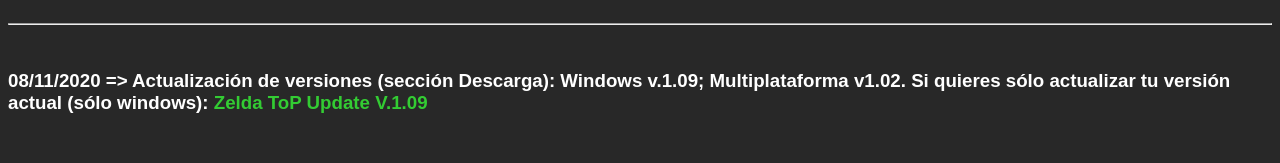
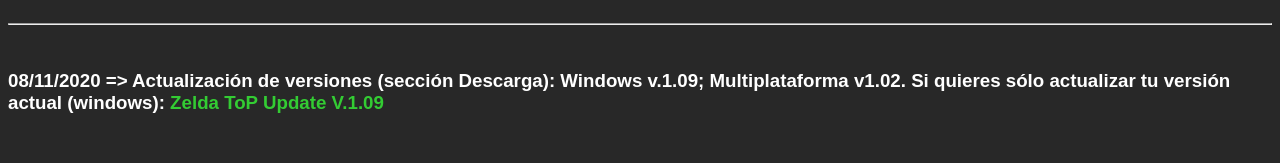
Before and after one commit to pzgames/Trident-of-Power, a plain HTML site: page index.html in a window 1280 px wide. Shown: the part 711-874 px from the top of the page. Drawn offline with Linux system fonts and the light colour scheme.

Commit message:
Update index.html

```diff
--- a/index.html
+++ b/index.html
@@ -110,7 +110,7 @@
 	         <p><img src="img/ficha5.png"></p>
 		 <hr>
 	         <br>
-                 <h3><font color=white>      08/11/2020 => Actualización de versiones (sección Descarga): Windows v.1.09; Multiplataforma v1.02. Si quieres sólo actualizar tu versión actual (sólo windows): </font><b><a href="https://drive.google.com/open?id=12ybler6Dh6p6u1ot6_dvaABP5jfXkmd0"><font color=#33cc33>Zelda ToP Update V.1.09</font></a></b><font color=white></font></h3>
+                 <h3><font color=white>      08/11/2020 => Actualización de versiones (sección Descarga): Windows v.1.09; Multiplataforma v1.02. Si quieres sólo actualizar tu versión actual (windows): </font><b><a href="https://drive.google.com/open?id=12ybler6Dh6p6u1ot6_dvaABP5jfXkmd0"><font color=#33cc33>Zelda ToP Update V.1.09</font></a></b><font color=white></font></h3>
 	     	 <br>
 	     	 <br>
 	         <h3><font color=white>      31/10/2020 => Se lanza la <font color=#33cc33>Versión Multiplataforma<font color=white> del juego, la cual se encuentra disponible en la Sección de Descargas. Esta versión permite jugar en plataformas como: Android, GNU/Linux, Mac OS X, y muchas más. Para más información visiten </font><b><a href="https://easyrpg.org"><font color=#33cc33>easyrpg.org</font></a></b><font color=white></font></h3>
```
